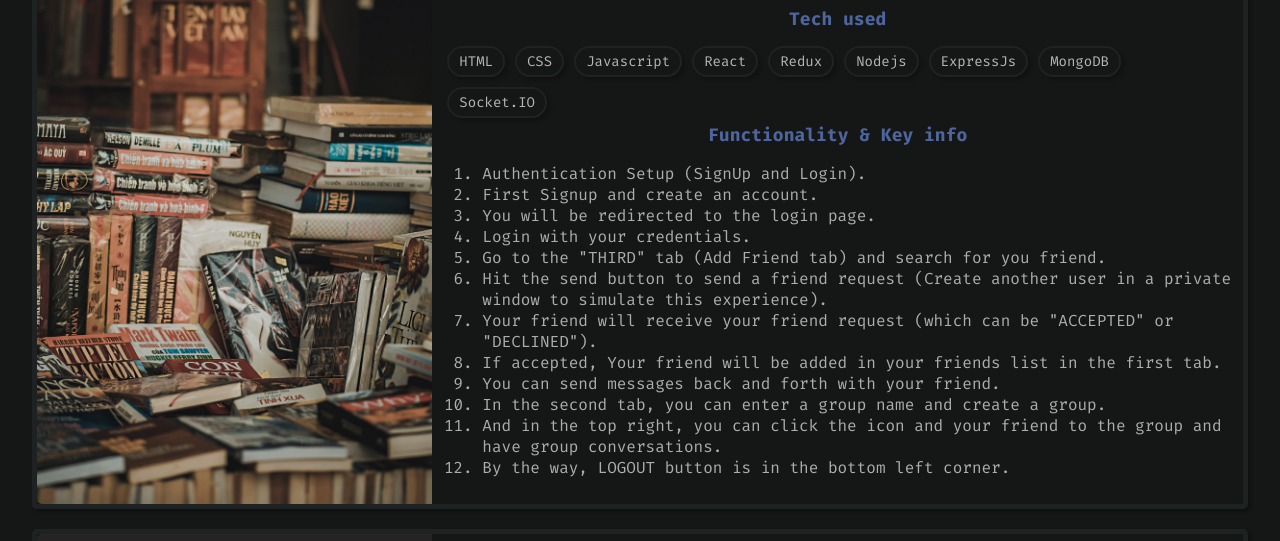
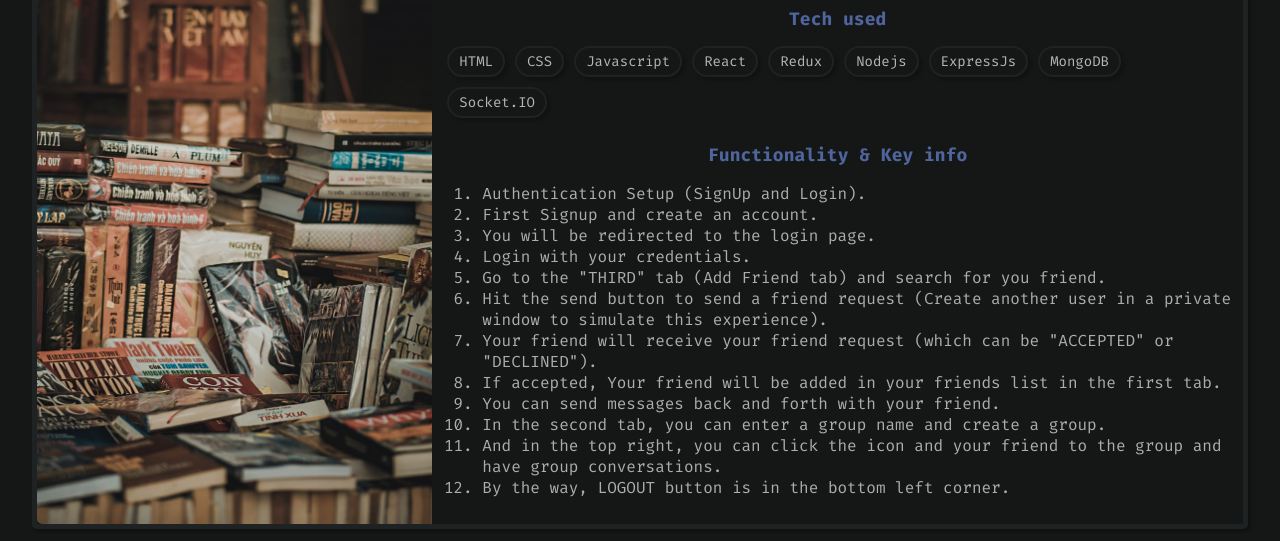
Before and after one commit to naveen0-0/vanillla_naveen_repository, a plain HTML site: page index.html in a window 1280 px wide. Shown: the part 2162-2703 px from the top of the page. Drawn offline with nearby package versions, Linux system fonts and the light colour scheme.

Commit message:
yellow Snow

```diff
--- a/index.css
+++ b/index.css
@@ -439,6 +439,10 @@ a {
   border-radius: 99999999px;
 }
 
+.extraprojectinfo{
+  margin-top: 20px;
+}
+
 .extraprojectinfotitle{
   text-align: center;
   color: #4f659e;
```
